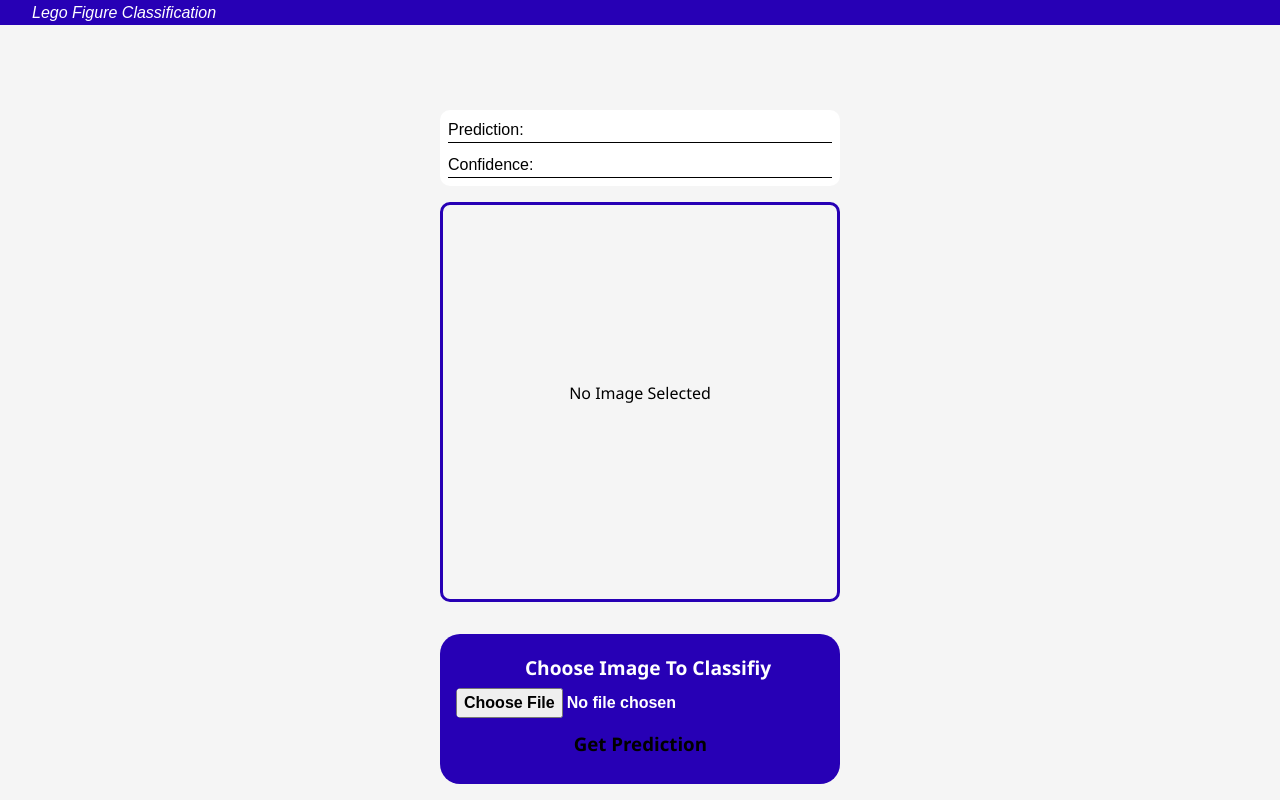
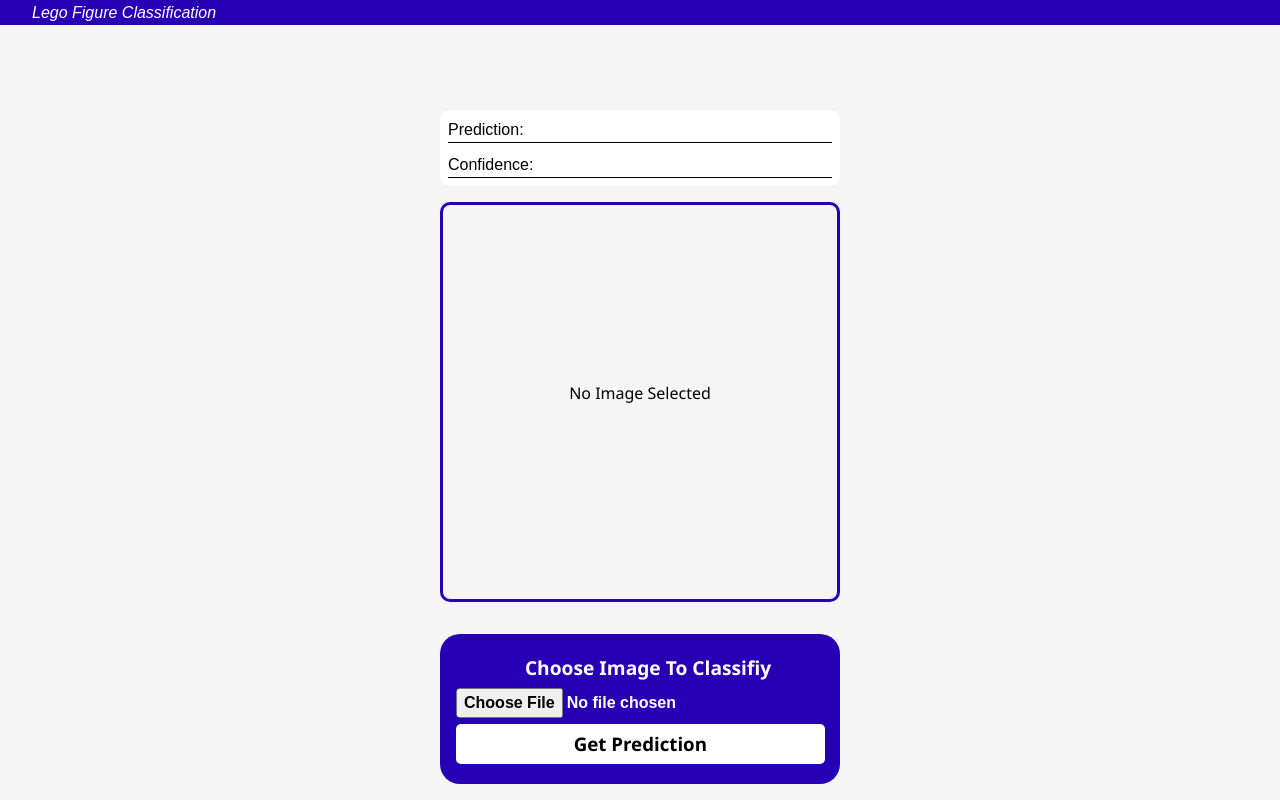
Before and after one commit to Atma1/Lego-Figure-Classification, a React (Create React App) app: page / in a window 1280 px wide. Built offline with nearby package versions, Linux system fonts and the light colour scheme.

Commit message:
added style

```diff
--- a/src/components/Body.js
+++ b/src/components/Body.js
@@ -12,7 +12,7 @@ export default function Body({file, handleFileInputChange, handleUploadClick, pr
         <div id="button-and-input-container">
             <label for="imagePreview" id="input-label">Choose Image To Classifiy</label>
             <input type="file" name="imagePreview" id="image-input" accept=".jpg, .jpeg" onChange={handleFileInputChange}/>
-            <button type="submit" class="image-upload-button" id="imageUploadButton" onClick={() => handleUploadClick(file)}>Get Prediction</button>
+            <button type="submit" class="image-upload-button bg-white hover:bg-gray-200" id="imageUploadButton" onClick={() => handleUploadClick(file)}>Get Prediction</button>
         </div>
     </>
     );
```
